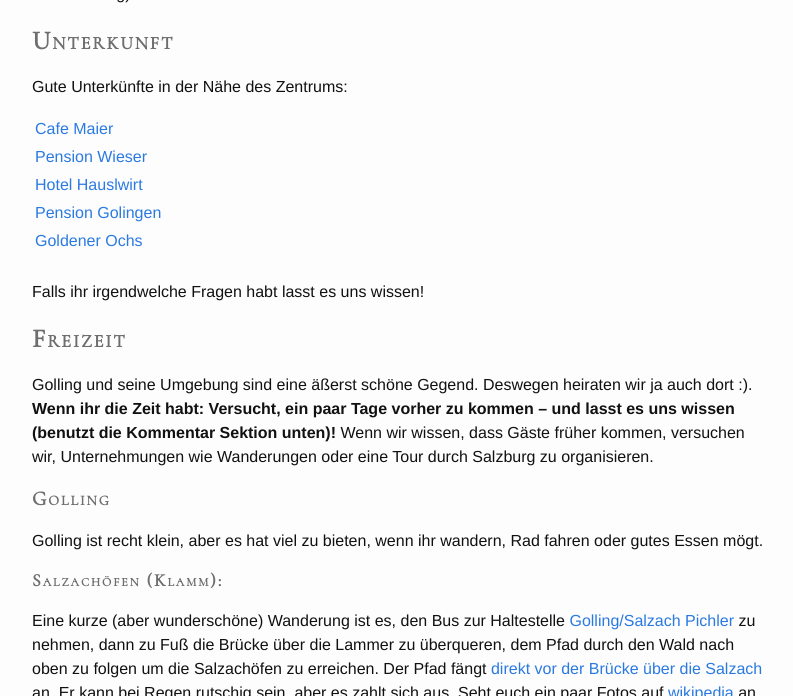
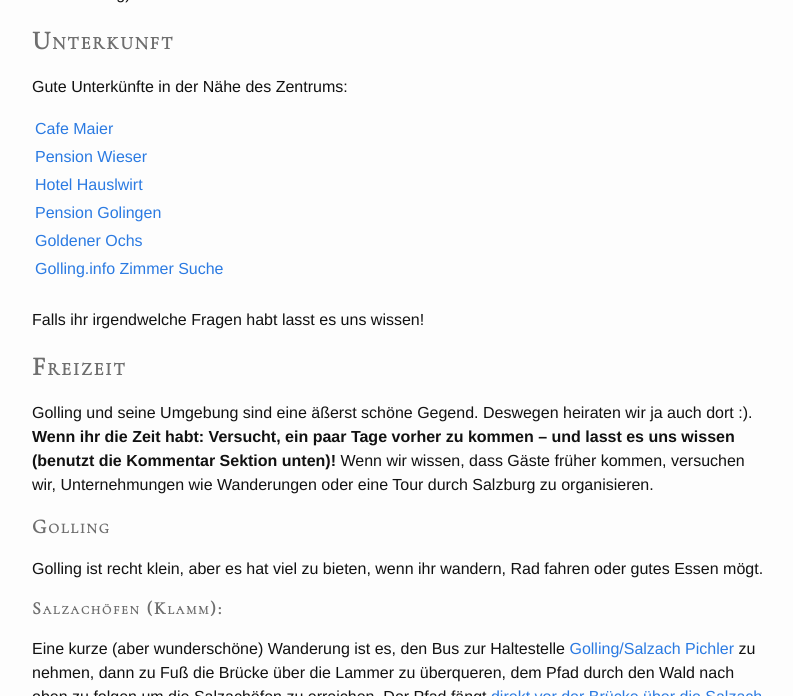
Before and after one commit to stephan-kim/stephan-kim.github.io, a Jekyll site: the page built from travel-info-de.markdown, in a window 1280 px wide and 900 px high, scrolled down 1160 px, cut to the strip 0-696 px from the top of the window. Shown: the whole strip, without its empty margins (238-1031 px from the left). Built offline with Jekyll 4.4.1, drawn with Linux system fonts in a browser that asks for light colours; comment, search, counter and statistics services are not loaded.

Commit message:
[Travel Info] add room search engine link

```diff
--- a/travel-info-de.markdown
+++ b/travel-info-de.markdown
@@ -49,6 +49,7 @@ Gute Unterk&uuml;nfte in der Nähe des Zentrums:
 | [Hotel Hauslwirt](http://www.hauslwirt.at/en/)     |
 | [Pension Golingen](http://www.golingen.at/de/)     |
 | [Goldener Ochs](http://www.goldenerochs.co.at/)    |
+| [Golling.info Zimmer Suche](http://golling.info)   |
 
 <br>
 Falls ihr irgendwelche Fragen habt lasst es uns wissen!
--- a/travel-info-en.markdown
+++ b/travel-info-en.markdown
@@ -49,6 +49,7 @@ Some close-by and nice places to stay:
 | [Hotel Hauslwirt](http://www.hauslwirt.at/en/)     |
 | [Pension Golingen](http://www.golingen.at/de/)     |
 | [Goldener Ochs](http://www.goldenerochs.co.at/)    |
+| [Golling.info Room Search](http://golling.info)    |
 
 <br>
 If you have any other questions, don't hesitate to ask us!
```
